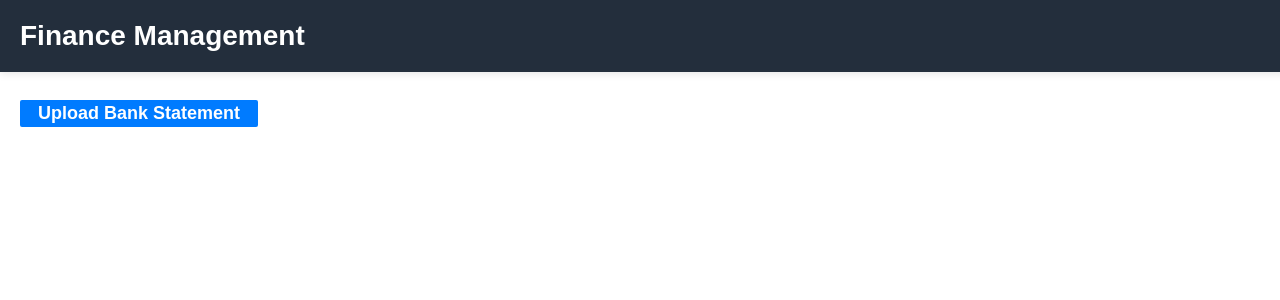
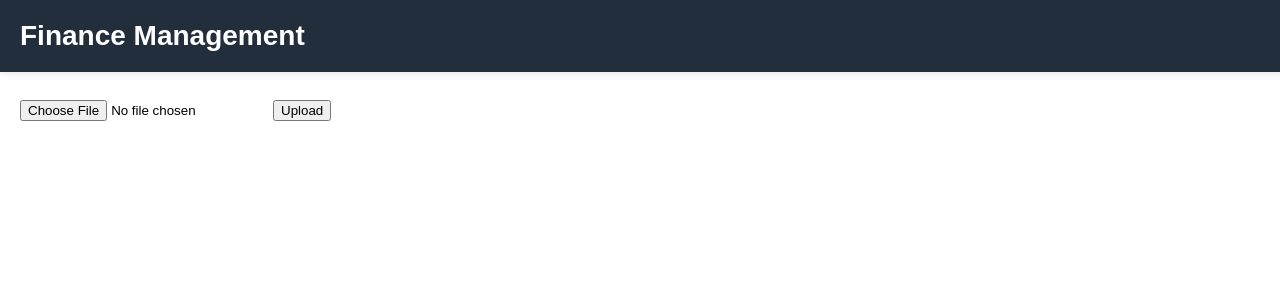
Before and after one commit to lavanyac12/FinancialManagementSystem, a React (Create React App) app in the folder frontend/: page / in a window 1280 px wide. Shown: the top 300 px of the page. Built offline with nearby package versions, Linux system fonts and the light colour scheme.

Commit message:
frontend

```diff
--- a/frontend/src/App.js
+++ b/frontend/src/App.js
@@ -1,16 +1,8 @@
-import React, { useState } from "react";
+import React from "react";
 import "./App.css";
+import StatementUpload from "./StatementUpload";
 
 function App() {
-  const [uploadedFiles, setUploadedFiles] = useState([]);
-
-  const handleFileUpload = (event) => {
-    const file = event.target.files[0];
-    if (file) {
-      setUploadedFiles((prev) => [...prev, file]);
-    }
-  };
-
   return (
     <div className="app-container">
       {/* Header */}
@@ -20,27 +12,7 @@ function App() {
 
       {/* Dashboard */}
       <div className="dashboard">
-
-        <label className="upload-btn">
-          Upload Bank Statement
-          <input
-            type="file"
-            accept=".csv, .xlsx, .xls"
-            onChange={handleFileUpload}
-            className="hidden-input"
-          />
-        </label>
-
-        {uploadedFiles.length > 0 && (
-          <div className="uploaded-files">
-            <h2>Uploaded Files:</h2>
-            <ul>
-              {uploadedFiles.map((file, index) => (
-                <li key={index}>{file.name}</li>
-              ))}
-            </ul>
-          </div>
-        )}
+        <StatementUpload />
       </div>
     </div>
   );
```
